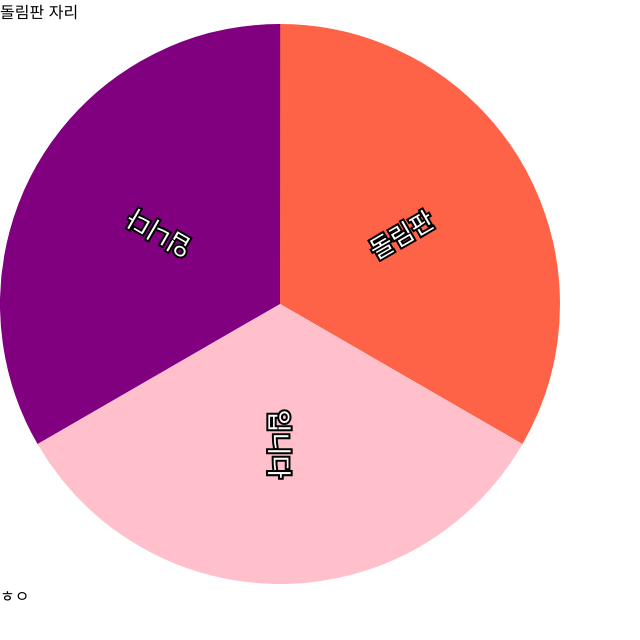
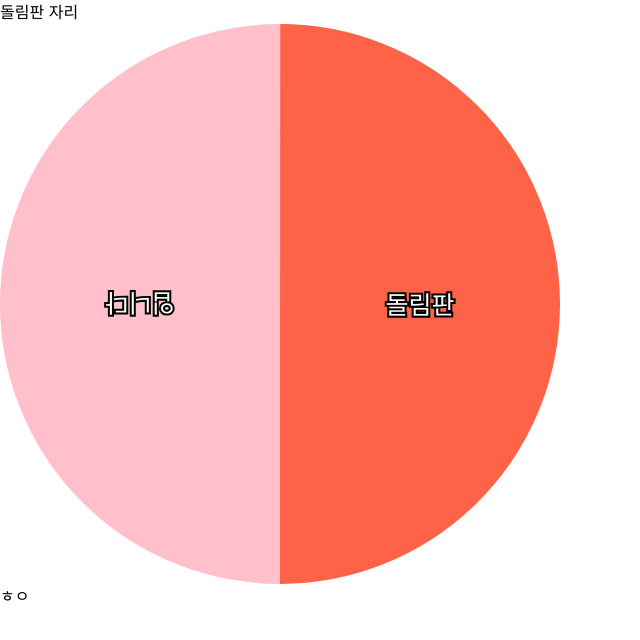
Before and after one commit to loevray/loevray-s-lab, a Next.js app: page / in a window 1280 px wide. Shown: the top 640 px of the page, without its empty margins (0-640 px from the left). Built offline with nearby package versions, Linux system fonts and the light colour scheme.

Commit message:
Refactor: replace local state to global state

```diff
--- a/src/app/components/SpinWheelSector.tsx
+++ b/src/app/components/SpinWheelSector.tsx
@@ -1,4 +1,4 @@
-import { SectorData } from "./SpinWheel";
+import { SectorData } from "../store/useSpinwheelStore";
 
 interface SpinWheelSectorProps extends SectorData {
   radius: number;
--- a/src/app/page.tsx
+++ b/src/app/page.tsx
@@ -1,36 +1,13 @@
-import SpinWheel, { SectorData } from "./components/SpinWheel";
+import SpinWheel from "./components/SpinWheel";
 import SpinWheelTextList from "./components/SpinWheelTextList";
+import useSpinwheelStore from "./store/useSpinwheelStore";
 
 const Home = () => {
-  //diameter는 4의 배수여야 합니다
-  const sectorData: any[] = [
-    {
-      id: 1,
-      ratio: 1,
-      style: { backgroundColor: "tomato" },
-      text: "돌림판",
-    },
-    {
-      id: 2,
-      ratio: 1,
-      style: { backgroundColor: "pink" },
-      text: "입니다",
-    },
-    {
-      id: 3,
-      ratio: 1,
-      style: { backgroundColor: "purple" },
-      text: "입니다",
-    },
-  ];
-  sectorData.reduce((acc, cur) => {
-    cur.accRatio = acc;
-    return acc + cur.ratio;
-  }, 0);
+  const { sectorData } = useSpinwheelStore();
   return (
     <div>
       <SpinWheel
-        diameter={560}
+        diameter={560} //지름은 무조건 4의 배수여야 함
         sectorData={sectorData}
         onStartRotate={() => console.log("돌림판 시작")}
         onStopRotate={() => console.log("돌림판 멈춤")}
--- /dev/null
+++ b/src/app/store/useSpinwheelStore.tsx
@@ -0,0 +1,40 @@
+import { create } from "zustand";
+
+export interface SectorStyle {
+  backgroundColor: string;
+}
+
+export interface SectorData {
+  id: number;
+  ratio: number;
+  text: string;
+  style: SectorStyle;
+  accRatio?: number;
+}
+
+const initializeSecotorData = (sectorData: SectorData[]) => {
+  sectorData.reduce((acc, cur) => {
+    cur.accRatio = acc;
+    return acc + cur.ratio;
+  }, 0);
+  return sectorData;
+};
+
+const useSpinwheelStore = create<{ sectorData: SectorData[] }>((set) => ({
+  sectorData: initializeSecotorData([
+    {
+      id: 0,
+      text: "돌림판",
+      ratio: 1,
+      style: { backgroundColor: "tomato" },
+    },
+    {
+      id: 1,
+      text: "입니다",
+      ratio: 1,
+      style: { backgroundColor: "pink" },
+    },
+  ]),
+}));
+
+export default useSpinwheelStore;
```
Also changed, not shown: src/app/components/SpinWheel.tsx (+1 -12 lines), src/app/store/spinwheelStore.tsx (deleted).
